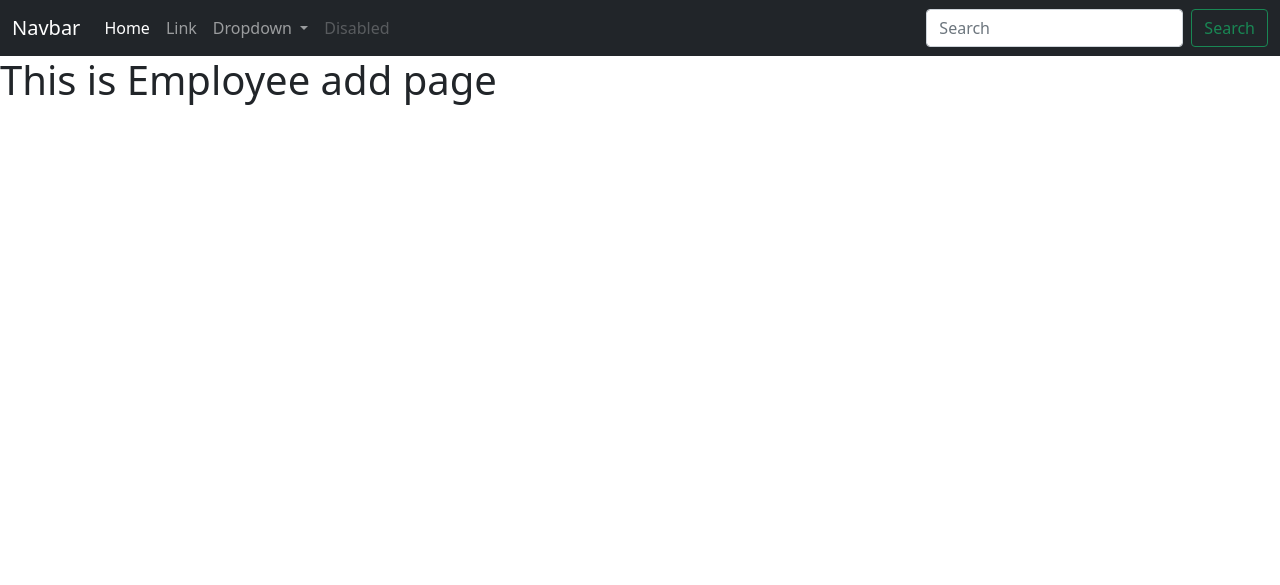
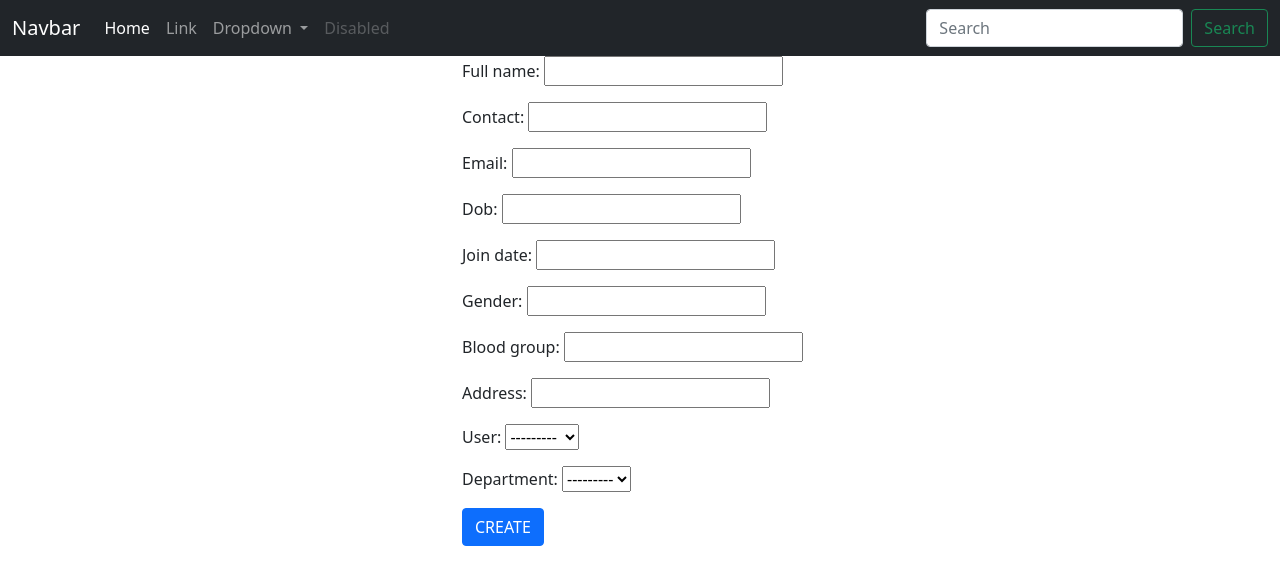
Before and after one commit to Bipashh/MyPythonProject, a Django app: page /employees/add/ in a window 1280 px wide. Shown: the top 585 px of the page. Run offline with Django 4.2, Linux system fonts and the light colour scheme; data comes from the database, SQL or seed files in the repository; both versions use the stored data as it was after the commit; data that the repository does not hold is empty.

Commit message:
project & app initialized

```diff
--- a/MyProject/MyApp/forms.py
+++ b/MyProject/MyApp/forms.py
@@ -1,7 +1,7 @@
 from django import forms
-from . models import Employee
+from .models import Employee
 
-class EmployeeCreeateForm(forms.ModelForm):
+class EmployeeCreateForm(forms.ModelForm):
     class Meta:
         fields = '__all__'
         # fields = ("full_name", "contact")
--- a/MyProject/MyApp/models.py
+++ b/MyProject/MyApp/models.py
@@ -19,6 +19,7 @@ class Employee(models.Model):
     blood_group = models.CharField(max_length=255)
     address = models.CharField(max_length=255)
     user = models.ForeignKey(User, on_delete=models.CASCADE)
+    department = models.ForeignKey(Department,on_delete=models.CASCADE)
     class Meta:
         db_table = "app_employee"
 
--- a/MyProject/MyApp/views.py
+++ b/MyProject/MyApp/views.py
@@ -1,10 +1,13 @@
 from django.shortcuts import render
+from .forms import EmployeeCreateForm
 # Create your views here.
 def employee_index(request):
     return render (request,'employees/index_employee.html')
 
 def employee_add(request):
-    return render(request, 'employees/add_employee.html')
+    emp_create_form = EmployeeCreateForm()
+    context = {"form": emp_create_form}
+    return render(request, 'employees/add_employee.html',context)
 
 def employee_edit(request):
     return render(request, 'employees/edit_employee.html')
--- a/MyProject/MyProject/urls.py
+++ b/MyProject/MyProject/urls.py
@@ -18,7 +18,7 @@ from django.contrib import admin
 from django.urls import path,include
 
 urlpatterns = [
-    # path('admin/', admin.site.urls),
+     path('admin/', admin.site.urls),
     # path('employee/',include('MyApp.urls')),
     path('',include('MyApp.urls'))
 ]
--- a/MyProject/templates/employees/add_employee.html
+++ b/MyProject/templates/employees/add_employee.html
@@ -5,5 +5,17 @@
 {% endblock%}
 
 {%block content%}
-    <h1>This is Employee add page</h1>
+<div class="container">
+    <div class = "row">
+        <div class = "col-md-4"></div>
+        <div class = "col-md-4">
+            <form action= "#" method="get">
+                {{ form.as_p }}
+
+                <input type="submit" class="btn btn-primary" value="CREATE">
+            </form>
+        </div>
+        <div class="col-md-4"></div>
+    </div>
+</div>
 {%endblock%}
```
Also changed, not shown: MyProject/db.sqlite3.
